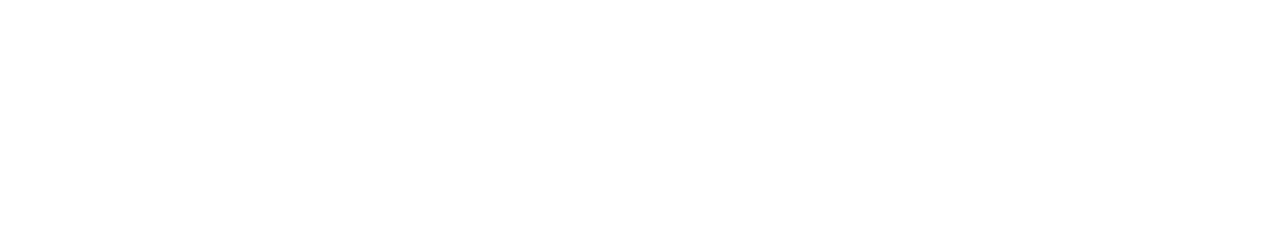
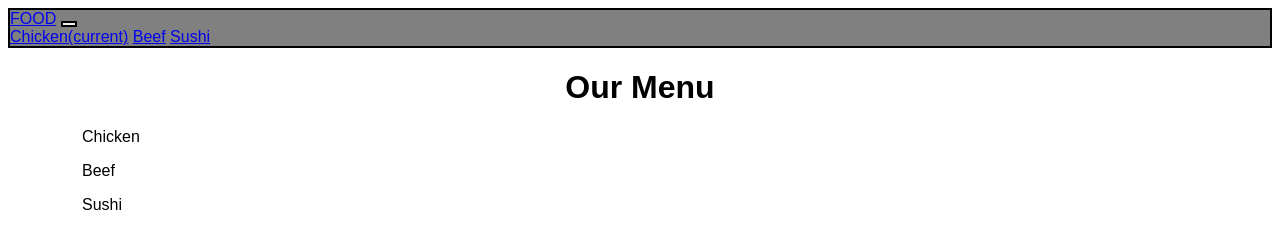
Before and after one commit to SarahL2/mod3_solution, a plain HTML site: page index.html in a window 1280 px wide. Drawn offline with nearby package versions, Linux system fonts and the light colour scheme.

Commit message:
new file

```diff
--- a/index.html
+++ b/index.html
@@ -5,9 +5,68 @@
 	<link rel="stylesheet" href="bootstrap-grid.min.css">
 	<link rel="stylesheet" href="styles.css">
 </head>
+
+
 <body>
-	<h1></h1>
+	<header>
+		<nav class="navbar navbar-expand-lg navbar-light" style="background-color: gray; border: 2px solid black;">
+            <a class="navbar-brand" href="#">FOOD</a>
+            <button class="navbar-toggler" style="border: black 2px solid;" type="button" data-toggle="collapse" data-target="#navbarNavAltMarkup"
+                aria-controls="navbarNavAltMarkup" aria-expanded="false" aria-label="Toggle navigation">
+                <span class="navbar-toggler-icon"></span>
+            </button>
+
+            <div class="collapse navbar-collapse justify-content-end" id="navbarNavAltMarkup">
+                <div class="nav navbar-nav" id="nav-text">
+                    <a class="nav-item nav-link active" href="#">Chicken<span class="sr-only">(current)</span></a>
+                    <a class="nav-item nav-link" href="#"> <span class="hidden-md-up">Beef</span></a>
+                    <a class="nav-item nav-link" href="#">Sushi</a>
+                </div>
+            </div>
+        </nav>
+
+
+<h1 class="heading-title text-center">Our Menu</h1>
+
+<div class="box">
+	<div class="container item1">
+		<section>
+			<div id="chicken">
+				<p>Chicken</p>
+			</div>
+			<p></p>
+		</section>
+	</div>
+
+	<div class="container item2">
+		<section>
+			<div id="beef">
+				<p>Beef</p>
+			</div>
+			<p></p>
+		</section>
+	</div>
+
+	<div class="container item3">
+		<section>
+			<div id="sushi">
+				<p>Sushi</p>
+			</div>
+			<p></p>
+		</section>
+	</div>
+</div>
+
+<script src="https://code.jquery.com/jquery-3.3.1.slim.min.js"
+        integrity="sha384-q8i/X+965DzO0rT7abK41JStQIAqVgRVzpbzo5smXKp4YfRvH+8abtTE1Pi6jizo" crossorigin="anonymous">
+    </script>
+    <script src="https://cdnjs.cloudflare.com/ajax/libs/popper.js/1.14.7/umd/popper.min.js"
+        integrity="sha384-UO2eT0CpHqdSJQ6hJty5KVphtPhzWj9WO1clHTMGa3JDZwrnQq4sF86dIHNDz0W1" crossorigin="anonymous">
+    </script>
+    <script src="https://stackpath.bootstrapcdn.com/bootstrap/4.3.1/js/bootstrap.min.js"
+        integrity="sha384-JjSmVgyd0p3pXB1rRibZUAYoIIy6OrQ6VrjIEaFf/nJGzIxFDsf4x0xIM+B07jRM" crossorigin="anonymous">
+    </script>
 </body>
-	<script src="bootstrap.min.js"></script>
+
 
 </html>
--- a/styles.css
+++ b/styles.css
@@ -1,16 +1,17 @@
 
 * {
-
+	box-sizing: border-box;
 }
 
 body {
+	font-family: sans-serif;
+}
+
+.heading-title {
+	color: black;
+	text-align: center;
+}
+
+section {
 
 }
-
-h1 {
-
-}
-
-p {
-
-}
```
